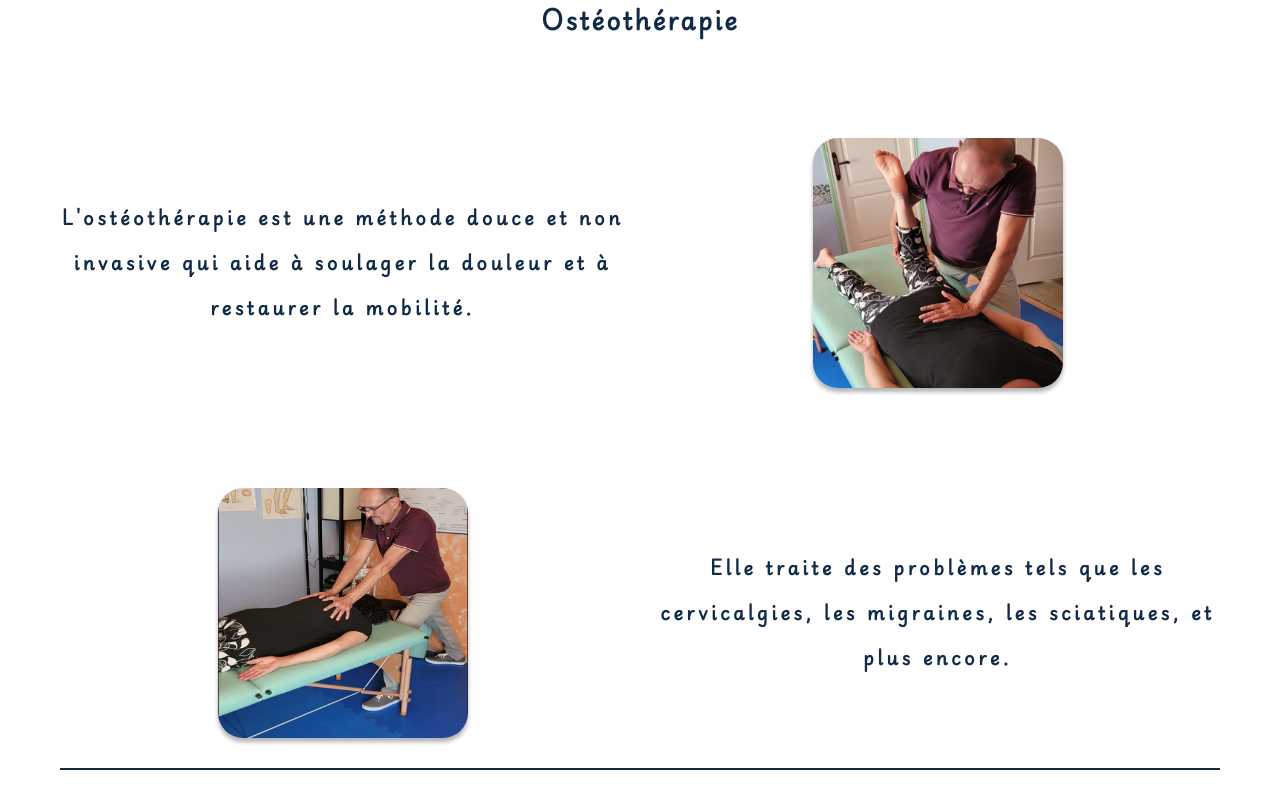
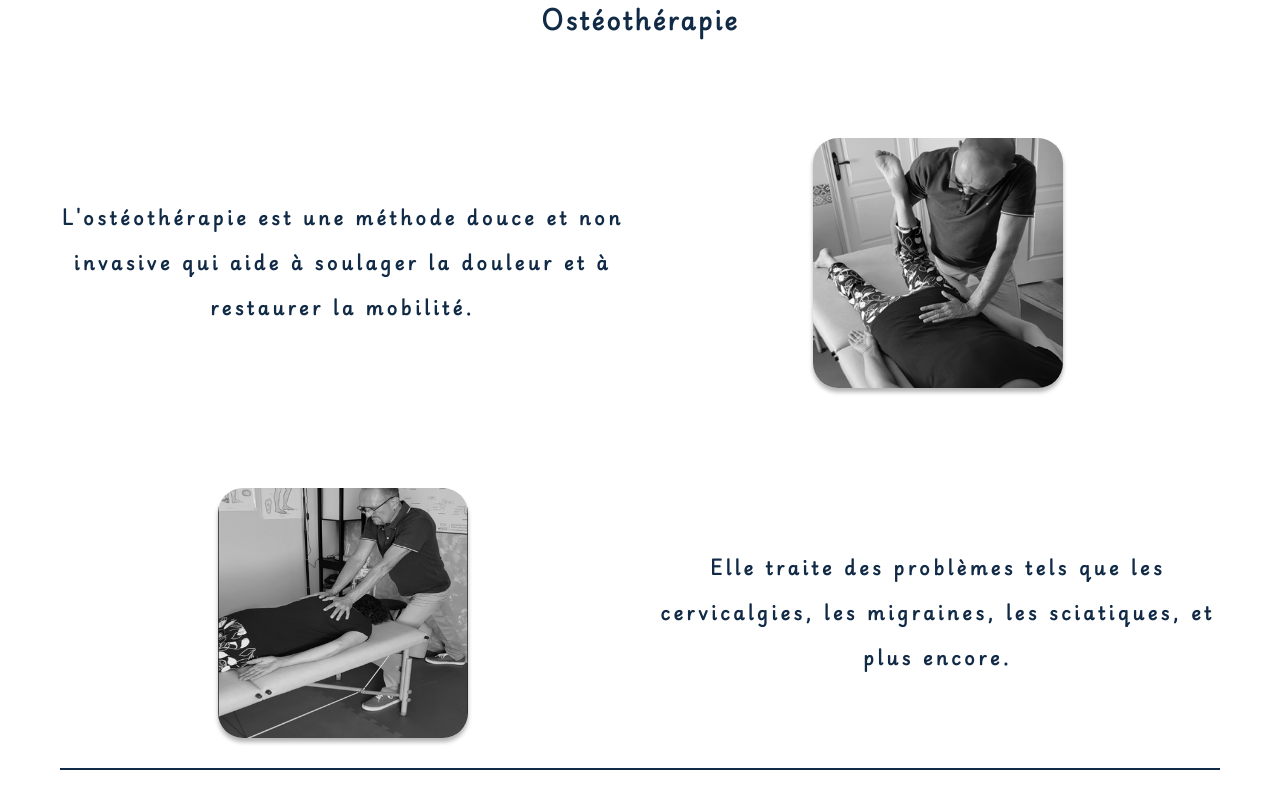
Before and after one commit to botUwU/Oshyp, a React (Vite) app: page / in a window 1280 px wide. Shown: the part 1300-2100 px from the top of the page. Built offline with nearby package versions, Linux system fonts and the light colour scheme.

Commit message:
service page

```diff
--- a/src/components/Service.jsx
+++ b/src/components/Service.jsx
@@ -85,6 +85,7 @@ export default function Service() {
                   height={"250px"}
                   fit="cover"
                   shadow={"small"}
+                  grayScale={true}
                 />
                 <CImage
                   inView={ShiatuInView}
@@ -92,6 +93,7 @@ export default function Service() {
                   height={"250px"}
                   fit="cover"
                   shadow={"small"}
+                  grayScale={true}
                 />
                 <Cp
                   inView={ShiatuInView}
@@ -136,6 +138,7 @@ export default function Service() {
                   height={"250px"}
                   fit="cover"
                   shadow={"small"}
+                  grayScale={true}
                 />
                 <CImage
                   inView={osteoInView}
@@ -143,6 +146,7 @@ export default function Service() {
                   height={"250px"}
                   fit="cover"
                   shadow={"small"}
+                  grayScale={true}
                 />
                 <Cp
                   inView={osteoInView}
```
